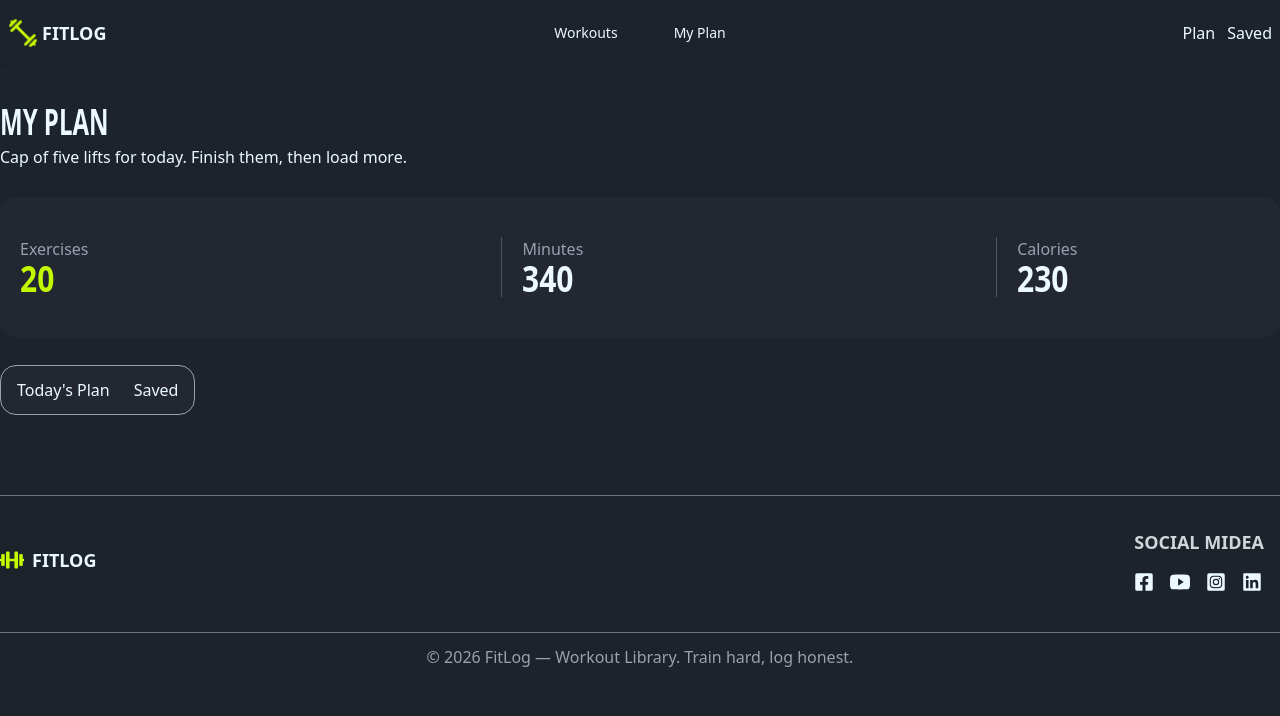
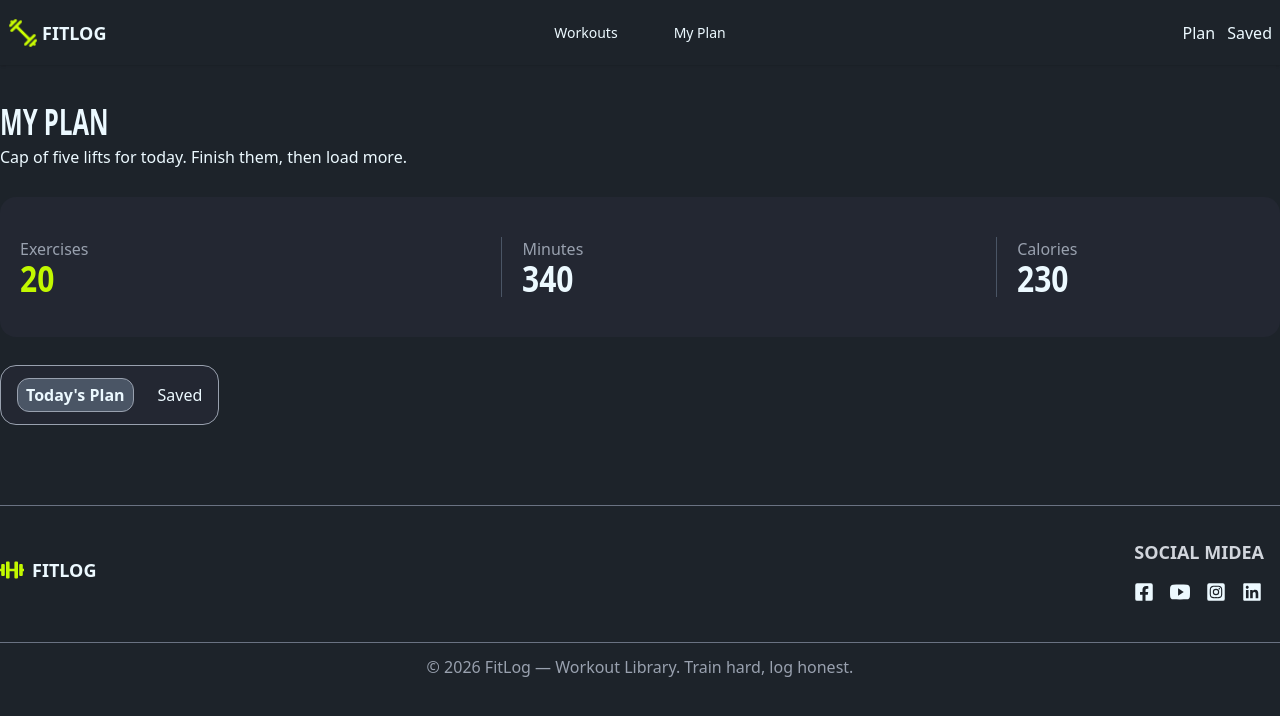
Before and after one commit to nahid1838/A6_Workout_Library, a Next.js app: page /myPlan in a window 1280 px wide. Shown: the top 716 px of the page. Built offline with nearby package versions, Linux system fonts and the light colour scheme.

Commit message:
Context api created

```diff
--- a/src/app/myPlan/page.tsx
+++ b/src/app/myPlan/page.tsx
@@ -25,7 +25,7 @@ const MyPlanPage = () => {
 
             <div>
                 <div className='border border-gray-400 px-4 py-3 rounded-2xl w-fit flex gap-6 bg-[#232732]'>
-                    <button>Today's Plan</button>
+                    <button className='border border-gray-400 px-2 py-1 rounded-xl bg-gray-600 font-bold cursor-pointer'>Today's Plan</button>
                     <button>Saved</button>
                 </div>
             </div>
--- /dev/null
+++ b/src/context/LibraryProvider.tsx
@@ -0,0 +1,25 @@
+import { createContext, ReactNode } from "react";
+
+interface ILibraryContext {
+
+}
+
+export const LibraryContext = createContext<ILibraryContext>({
+
+})
+
+const LibraryProvider = ({children}: {children: ReactNode}) => {
+
+
+    const sharedData = {
+
+    }
+
+    return (
+        <LibraryContext.Provider value={sharedData}>
+            {children}
+        </LibraryContext.Provider>
+    );
+};
+
+export default LibraryProvider;
```
